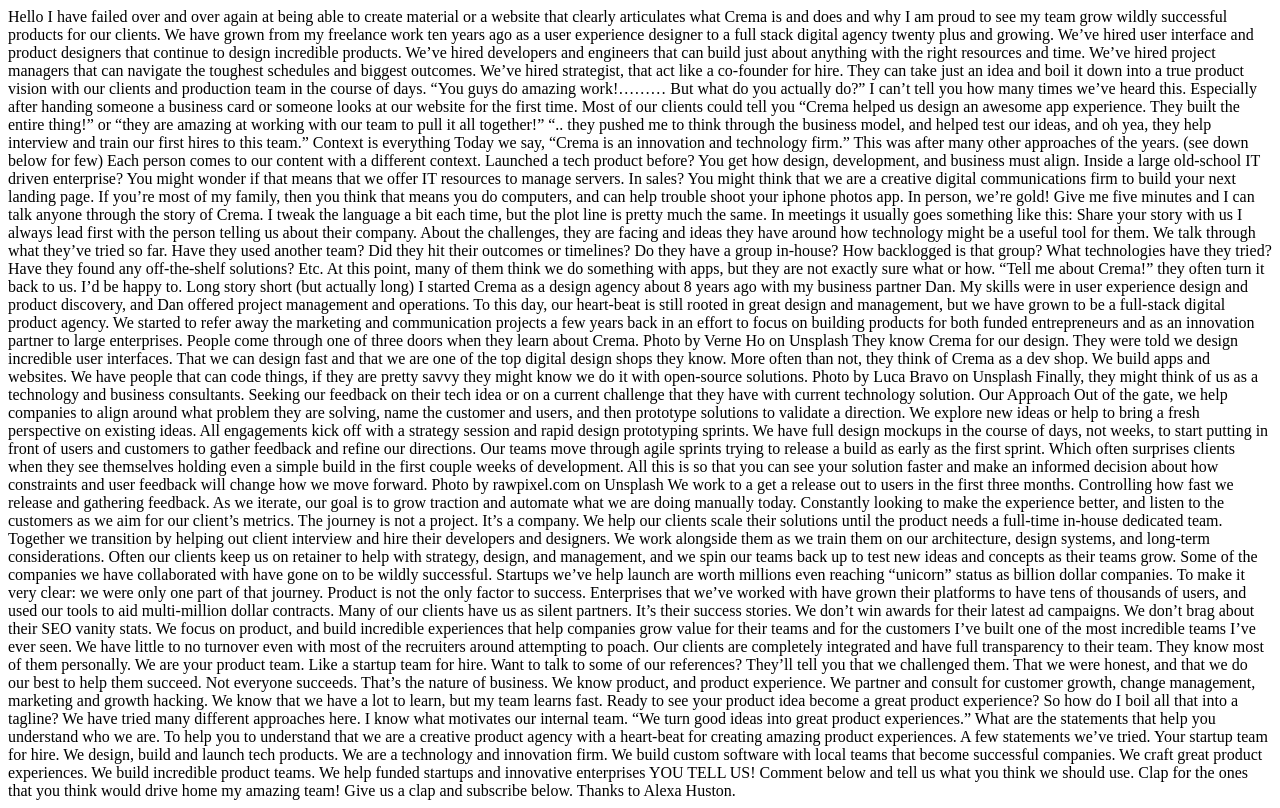
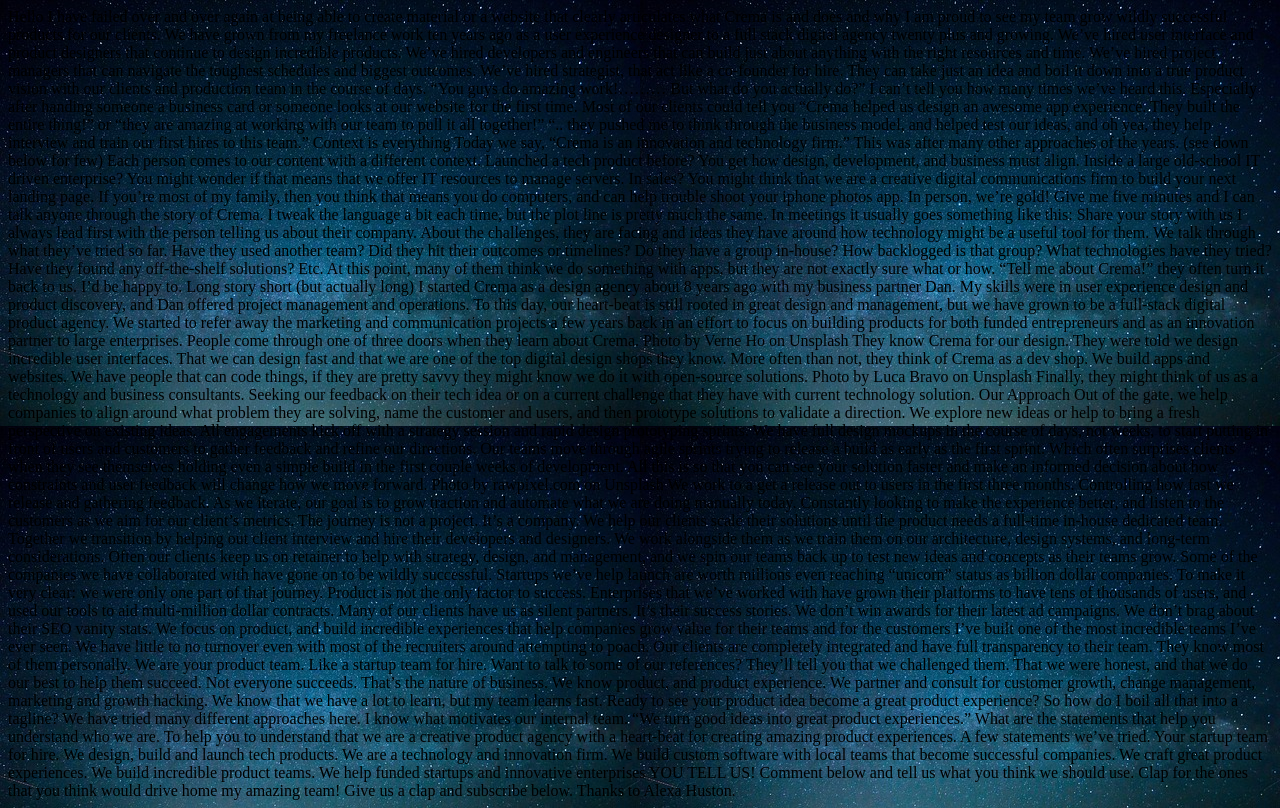
Before and after one commit to ijeet/ijeet, a plain HTML site: page bgtest2.html in a window 1280 px wide. Drawn offline with Linux system fonts and the light colour scheme.

Commit message:
Update bgtest2.html

```diff
--- a/bgtest2.html
+++ b/bgtest2.html
@@ -2,7 +2,7 @@
 <head>
 <meta content='width=device-width, initial-scale=1' name='viewport'/>
 </head>
-<body style:"background-color:#f5f5f5;" background="skybg";
+<body style:"background-color:#f5f5f5;" background="skybg.jpg";
 color: #444;>
   Hello
   I have failed over and over again at being able to create material or a website that clearly articulates what Crema is and does and why I am proud to see my team grow wildly successful products for our clients.
```
